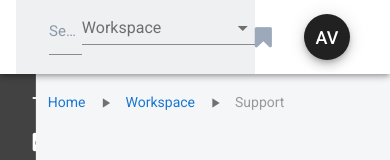
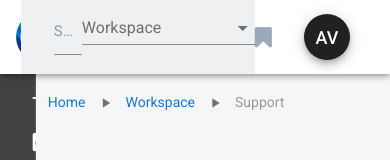
Before and after one commit to kletiakalavace/Designs, a Vue app: page /workspaces in a window 390 px wide. Shown: the top 160 px of the page. Built offline with nearby package versions, Linux system fonts and the light colour scheme.

Commit message:
mobile version

```diff
--- a/src/assets/sass/responsive.scss
+++ b/src/assets/sass/responsive.scss
@@ -10,11 +10,11 @@
       padding: 0 24px;
     }
   }
-  aside.primary-navigation.navigation-drawer.navigation-drawer--is-mobile.navigation-drawer--open.theme--dark{
-    position: absolute;
-    top: 0;
-    z-index: 9999;
-  }
+ ///* aside.primary-navigation.navigation-drawer.navigation-drawer--is-mobile.navigation-drawer--open.theme--dark{
+ //   position: absolute;
+ //   top: 0;
+ //   z-index: 9999;
+ // }*/
 
 }
 @media only screen and (max-width: 750px){
@@ -56,7 +56,19 @@
   .login-logo-mobile{
     display: block;
   }
+  .workspace-container{
+    .card{
+      margin-right: 0 !important;
+    }
+  }
+  .logo-mobile{
+    display:block !important;
+  }
+  .logo-desktop{
+    display:none;
+  }
 }
+
 @media only screen and (max-width: 435px) {
   .login-container .login-main {
     max-width: 410px !important;
--- a/src/components/Header.vue
+++ b/src/components/Header.vue
@@ -1,7 +1,8 @@
 <template class="header">
     <v-toolbar color="white" class="header-toolbar" height="74" fixed app>
         <v-toolbar-title>
-            <img src="../assets/img/logo_horizontal.svg">
+            <img class="logo-desktop" src="../assets/img/logo_horizontal.svg">
+            <img class="logo-mobile" src="../assets/img/logo_mobile.png">
         </v-toolbar-title>
         <v-flex xs12 sm6 lg8 offset-sm2 class="mx-auto content-general-search">
             <v-layout row bg-search>
@@ -199,6 +200,9 @@
         line-height: 24px;
         margin-right: 14px !important;
         margin-left: 3px !important;
+    }
+    .logo-mobile{
+      display:none;
     }
     .list-content-search{
         width:100%;
--- a/src/components/Navigation.vue
+++ b/src/components/Navigation.vue
@@ -203,6 +203,7 @@
     }
     .navigation-drawer--open{
       background:$bg-navigation-open;
+      min-width: 300px;
     }
     .primary-navigation.navigation-drawer--open.sub-items{
       .items-content{
@@ -239,6 +240,7 @@
     .primary-navigation.navigation-drawer--mini-variant{
       background-color: $bg-navigation-open;
       overflow: inherit;
+      min-width:80px;
     }
     .list-navigation{
       .list__tile{
@@ -254,6 +256,7 @@
         border-radius: 50%;
         line-height: 35px;
         margin-right: 13px !important;
+        text-align: center;
       }
     }
   }
```
Also changed, not shown: src/assets/img/logo_mobile.png (added), 1 other file (tests, documents, lock files or other folders).
